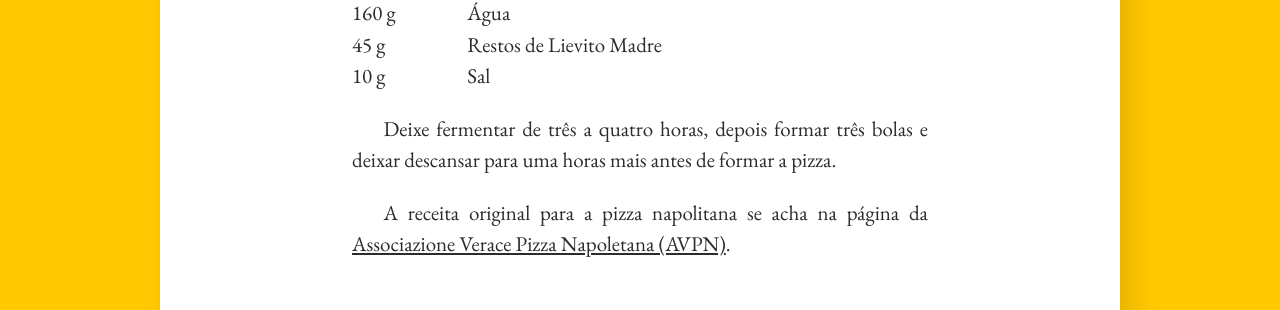
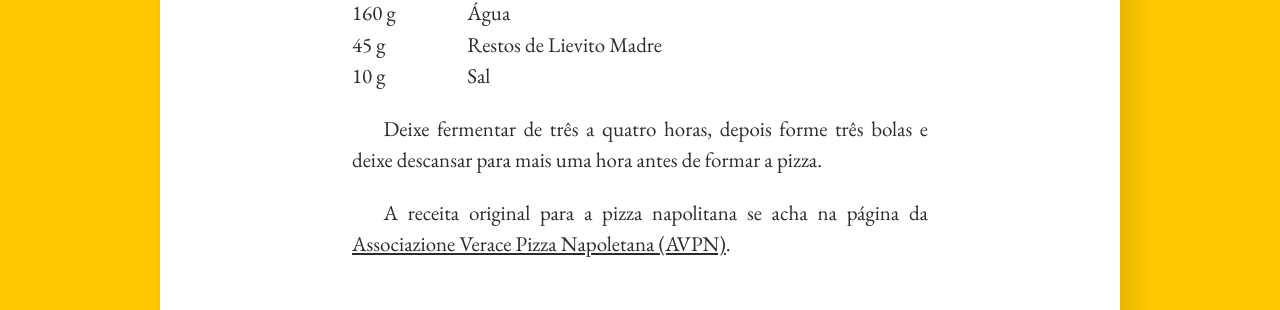
Before and after one commit to tibroc/botanica-aplicada, a Jekyll site: the page built from _posts/2020-03-28-pizza-napoletana.md, in a window 1280 px wide. Shown: the part 950-1260 px from the top of the page. Built offline with Jekyll 4.4.1, drawn with Linux system fonts in a browser that asks for light colours.

Commit message:
Update _posts/2020-03-28-pizza-napoletana.md
Co-authored-by: jonogbroc <64497978+jonogbroc@users.noreply.github.com>

```diff
--- a/_posts/2020-03-28-pizza-napoletana.md
+++ b/_posts/2020-03-28-pizza-napoletana.md
@@ -53,7 +53,7 @@ Misture e deixe fermentar durante 2-3 horas até que a massa dobre de volume.
 </table>
 
 Deixe fermentar de três a quatro horas,
-depois formar três bolas e deixar descansar para uma horas mais antes de formar a pizza.
+depois forme três bolas e deixe descansar para mais uma hora antes de formar a pizza.
 
 A receita original para a pizza napolitana se acha na página da
 [Associazione Verace Pizza Napoletana (AVPN)](https://www.pizzanapoletana.org/images/file/Disciplinare_avpn.pdf).
```
